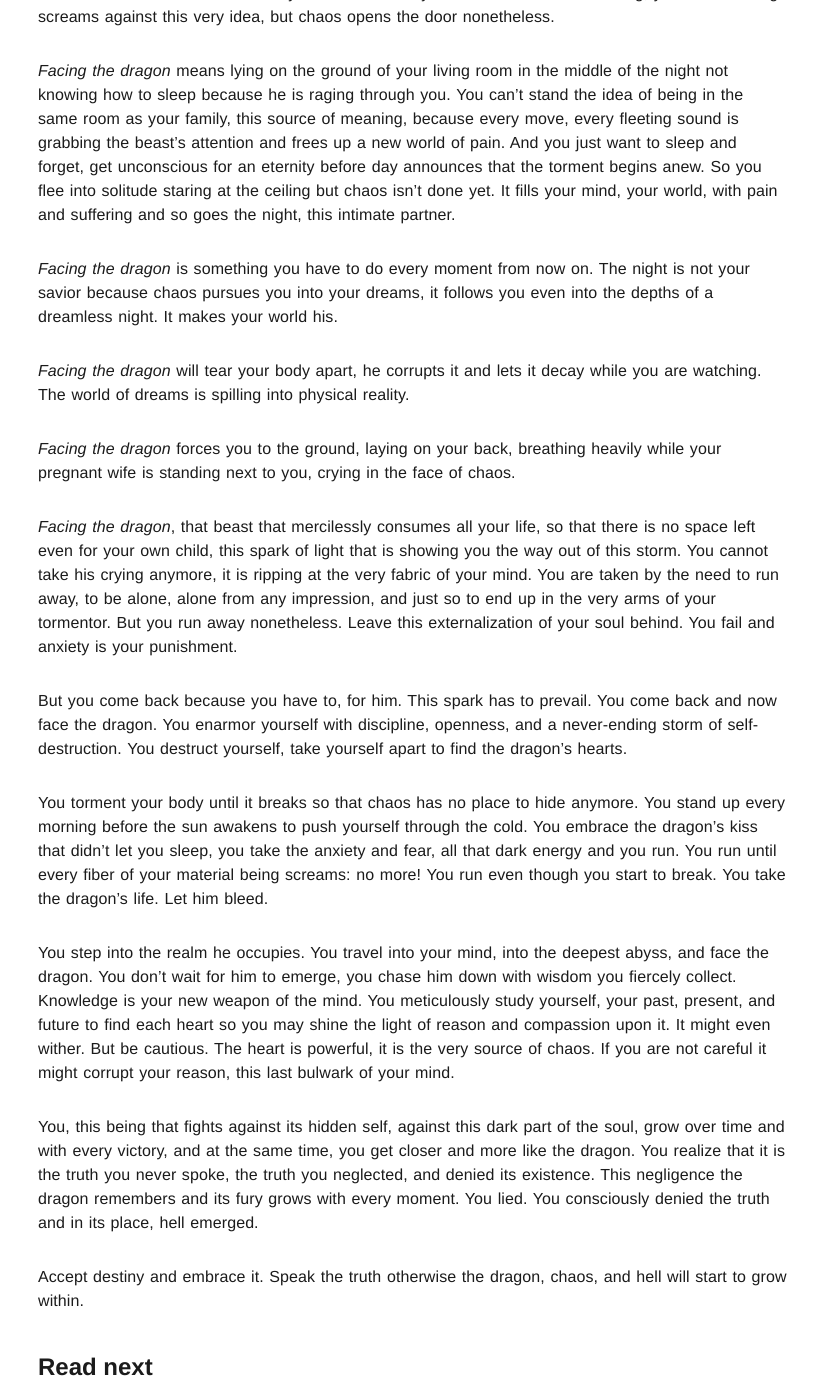
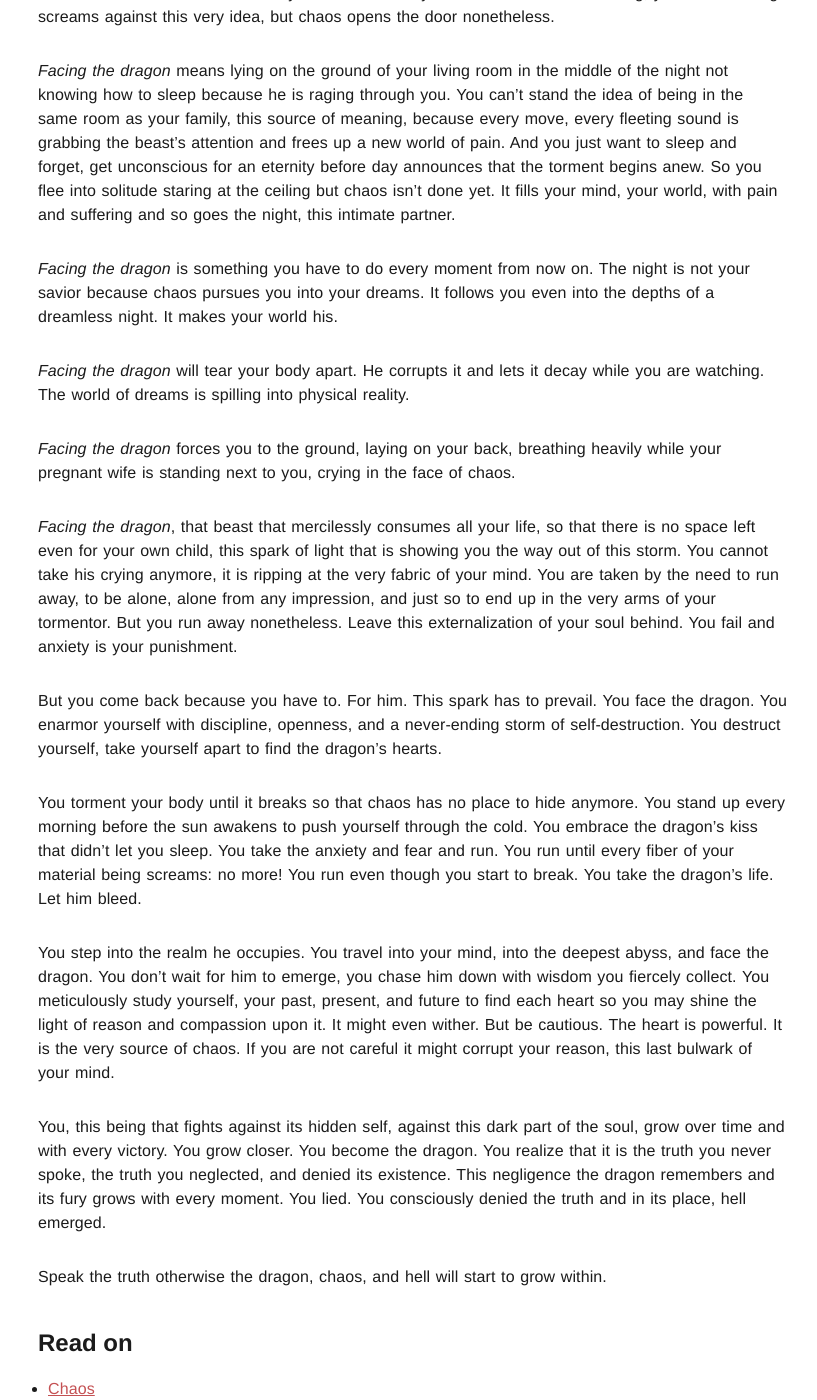
Before and after one commit to pheymann/paulheymann-website, a Jekyll site: the page built from _posts/2022-12-01-dragon.md, in a window 1280 px wide and 1400 px high, scrolled down 674 px. Shown: the whole window, without its empty margins (227-1044 px from the left). Built offline with Jekyll 4.4.1, drawn with Linux system fonts in a browser that asks for light colours; some of the changed text lies outside the part shown.

Commit message:
blog: some mire fixes

```diff
--- a/_posts/2022-12-01-dragon.md
+++ b/_posts/2022-12-01-dragon.md
@@ -8,9 +8,9 @@
 meta_keywords: chaos,anxiety
 ---
 
-is the beast of chaos living deep within. A beast that is married to hope and the fear that it may not sleep forever. But when you pushed yourself too hard and wore yourself too thin, you, this power that kept reign over it for so long, look at its rearing head. The dragon is breaking free. How magnificent its emergence out of order, suddenly, without a warning. It is breaking through your structure of understanding, ripping it apart, and before you realize what is happening you lost knowing altogether. It is swallowing you alive, flooding your world with chaos and for that, you pay a bitter price.
+is the beast of chaos living deep within. A beast that is married to hope and the fear that it may not sleep forever. But when you pushed yourself too hard and wore yourself too thin, you, this power that kept reign over it for so long, look at its rearing head. The dragon is breaking free. How magnificent its emergence out of order. So sudden, without a warning. It is breaking through understanding, ripping it apart, and before you realize what is happening you lost knowing altogether. It is swallowing you alive, flooding your world with chaos, and for that, you pay a bitter price.
 
-*Facing the dragon* is the purest form of powerlessness, of being a victim of all the doubts and fears that you hoarded over a lifetime, of being vulnerable to every part of nature and life.
+*Facing the dragon* is the purest form of powerlessness, of being a victim of all the doubts and fears that you hoarded over a lifetime. Of being vulnerable to every part of nature and life.
 
 *Facing the dragon* is the experience of never-ending anxiety. It is the realization that death is beckoning, that it already has you in its merciless grip.
 
@@ -20,23 +20,23 @@
 
 *Facing the dragon* means lying on the ground of your living room in the middle of the night not knowing how to sleep because he is raging through you. You can’t stand the idea of being in the same room as your family, this source of meaning, because every move, every fleeting sound is grabbing the beast’s attention and frees up a new world of pain. And you just want to sleep and forget, get unconscious for an eternity before day announces that the torment begins anew. So you flee into solitude staring at the ceiling but chaos isn’t done yet. It fills your mind, your world, with pain and suffering and so goes the night, this intimate partner.
 
-*Facing the dragon* is something you have to do every moment from now on. The night is not your savior because chaos pursues you into your dreams, it follows you even into the depths of a dreamless night. It makes your world his.
+*Facing the dragon* is something you have to do every moment from now on. The night is not your savior because chaos pursues you into your dreams. It follows you even into the depths of a dreamless night. It makes your world his.
 
-*Facing the dragon* will tear your body apart, he corrupts it and lets it decay while you are watching. The world of dreams is spilling into physical reality.
+*Facing the dragon* will tear your body apart. He corrupts it and lets it decay while you are watching. The world of dreams is spilling into physical reality.
 
 *Facing the dragon* forces you to the ground, laying on your back, breathing heavily while your pregnant wife is standing next to you, crying in the face of chaos.
 
 *Facing the dragon*, that beast that mercilessly consumes all your life, so that there is no space left even for your own child, this spark of light that is showing you the way out of this storm. You cannot take his crying anymore, it is ripping at the very fabric of your mind. You are taken by the need to run away, to be alone, alone from any impression, and just so to end up in the very arms of your tormentor. But you run away nonetheless. Leave this externalization of your soul behind. You fail and anxiety is your punishment.
 
-But you come back because you have to, for him. This spark has to prevail. You come back and now face the dragon. You enarmor yourself with discipline, openness, and a never-ending storm of self-destruction. You destruct yourself, take yourself apart to find the dragon’s hearts.
+But you come back because you have to. For him. This spark has to prevail. You face the dragon. You enarmor yourself with discipline, openness, and a never-ending storm of self-destruction. You destruct yourself, take yourself apart to find the dragon’s hearts.
 
-You torment your body until it breaks so that chaos has no place to hide anymore. You stand up every morning before the sun awakens to push yourself through the cold. You embrace the dragon’s kiss that didn’t let you sleep, you take the anxiety and fear, all that dark energy and you run. You run until every fiber of your material being screams: no more! You run even though you start to break. You take the dragon’s life. Let him bleed.
+You torment your body until it breaks so that chaos has no place to hide anymore. You stand up every morning before the sun awakens to push yourself through the cold. You embrace the dragon’s kiss that didn’t let you sleep. You take the anxiety and fear and run. You run until every fiber of your material being screams: no more! You run even though you start to break. You take the dragon’s life. Let him bleed.
 
-You step into the realm he occupies. You travel into your mind, into the deepest abyss, and face the dragon. You don’t wait for him to emerge, you chase him down with wisdom you fiercely collect. Knowledge is your new weapon of the mind. You meticulously study yourself, your past, present, and future to find each heart so you may shine the light of reason and compassion upon it. It might even wither. But be cautious. The heart is powerful, it is the very source of chaos. If you are not careful it might corrupt your reason, this last bulwark of your mind.
+You step into the realm he occupies. You travel into your mind, into the deepest abyss, and face the dragon. You don’t wait for him to emerge, you chase him down with wisdom you fiercely collect. You meticulously study yourself, your past, present, and future to find each heart so you may shine the light of reason and compassion upon it. It might even wither. But be cautious. The heart is powerful. It is the very source of chaos. If you are not careful it might corrupt your reason, this last bulwark of your mind.
 
-You, this being that fights against its hidden self, against this dark part of the soul, grow over time and with every victory, and at the same time, you get closer and more like the dragon. You realize that it is the truth you never spoke, the truth you neglected, and denied its existence. This negligence the dragon remembers and its fury grows with every moment. You lied. You consciously denied the truth and in its place, hell emerged.
+You, this being that fights against its hidden self, against this dark part of the soul, grow over time and with every victory. You grow closer. You become the dragon. You realize that it is the truth you never spoke, the truth you neglected, and denied its existence. This negligence the dragon remembers and its fury grows with every moment. You lied. You consciously denied the truth and in its place, hell emerged.
 
-Accept destiny and embrace it. Speak the truth otherwise the dragon, chaos, and hell will start to grow within.
+Speak the truth otherwise the dragon, chaos, and hell will start to grow within.
 
-## Read next
-* [Walking on the Edge of Chaos]({% post_url 2022-05-10-walking-on-the-edge-of-chaos %})
+## Read on
+* [Chaos]({% post_url 2022-05-10-walking-on-the-edge-of-chaos %})
--- a/articles/index.html
+++ b/articles/index.html
@@ -8,8 +8,8 @@
   </p>
 
   <ul>
-    <li><a href="{{ site.baseurl }}/articles/meditations-on-the-mind">Essay series: Meditations on the Mind</a></li>
-    <li><a href="{{ site.baseurl }}/articles/thoughts">Thoughts: Poems, essays, and more or less original ideas</a></li>
+    <li><a href="{{ site.baseurl }}/articles/meditations-on-the-mind">Essay series: Meditations on my Mind</a></li>
+    <li><a href="{{ site.baseurl }}/articles/thoughts">Poems, essays, and more or less original ideas</a></li>
     <li><a href="{{ site.baseurl }}/articles/engineering">Software engineering and management</a></li>
     <li><a href="{{ site.baseurl }}/articles/spivak-calculus">Solutions for Spivak's book: Calculus</a></li>
   </ul>
--- a/articles/meditations-on-the-mind.html
+++ b/articles/meditations-on-the-mind.html
@@ -5,17 +5,17 @@
 <div class="articles">
   <br>
   <p>
-    What started out as a written exploration of what it means to have a good and fulfilling life quickly turned into something I can only describe as meditations on the mind. In the beginning, I was looking for a way to bring stability to my life; a way to unravel the past so as to find a better path into the future. But shortly after I started, this series transformed into something else. All of a sudden my mind turned on itself and began to look behind the veil of everyday words. It turned into an endeavor to find the smallest set of assumptions and truths which underly my life always in hope that once I have found them I may also have an answer to my initial question: what makes a good life?
+    What started out as a written exploration of what it means to have a good and fulfilling life quickly turned into something else. In the beginning, I was looking for a way to bring stability to my life; a way to unravel the past so as to find a better path into the future. Looking behind the veil of everyday words this search turned into an endeavor to find the smallest set of assumptions and truths which underly my life always in pursuit of the question: what makes a good life?
     <br>
     <br>
-    This essay series is also a testament to how hard it can be for me to go beyond the things I know. The first three articles reiterate Hume’s ideas but without his knowledge and skill. It is an enumeration of his thoughts mixed with a biological view and no proper understanding. Instead of being a meditation, those articles try to be a philosophical inquiry, and only over time did I start to let go and only articulate what I experience. And this process is still continuing. Every essay is a bit different; has a different tone, focus, and style. With this series, I explore not only what it means to be me but also how to best express what is deeply hidden and cannot be fully shared: my own experience.
+    This essay series is also a testament to how hard it can be for me to go beyond the things I know. The first three articles reiterate Hume’s ideas but without his knowledge and skill. It is an enumeration of his thoughts mixed with a biological view and no proper understanding. Instead of being a meditation, those articles try to be a philosophical inquiry, and only over time did I start to let go and only articulate what I experience. And this process is still continuing. Every essay is a bit different; has a different tone, focus, and style. With this series, I explore my mind but also how to best express what is deeply hidden and cannot be fully shared: my own experience.
     <br>
     <br>
     <i>What are the topics I managed to cover so far?</i>
   </p>
 
   <ul>
-    <li><a href="{% post_url reality-truth-and-the-good-life/2022-08-29-reality-truth-and-the-good-life %}">Reality, Truth, and the Good Life</a> - The original introduction to this series. It is the start of the search for meaning and it is full of unbacked presuppositions. There is barely any meditation happening because my mind is still caught in everyday life.</li>
+    <li><a href="{% post_url reality-truth-and-the-good-life/2022-08-29-reality-truth-and-the-good-life %}">Reality, Truth, and the Good Life</a> - The original introduction to this series. It is the start of the search for meaning loaded with unchallenged beliefs.</li>
     <li><a href="{% post_url reality-truth-and-the-good-life/2022-08-29-what-is-me %}">What is "me"?</a> - A small detour into what makes “me”.</li>
     <li><a href="{% post_url reality-truth-and-the-good-life/2022-09-22-objects-relations-and-how-reality-emerges %}">Objects, Relations, and how Reality emerges</a> - I continue my initial search just to reiterate Hume without proper understanding and little self-reflection ...</li>
     <li><a href="{% post_url reality-truth-and-the-good-life/2022-10-08-flaw-I-have-to-rethink-reality-and-ontology %}">Flaw: I have to rethink Reality and Ontology</a> - ... which I, fortunately, started to realize now. I revise my previous points and start to take the central concept apart. It is here, that the meditation aspect grows and slowly becomes dominant.</li>
```
Also changed, not shown: _posts/2022-05-10-walking-on-the-edge-of-chaos.md (+5 -2 lines), _posts/2022-08-02-wisdom-is-a-virtue-socrates.md (+1 -1 lines).
